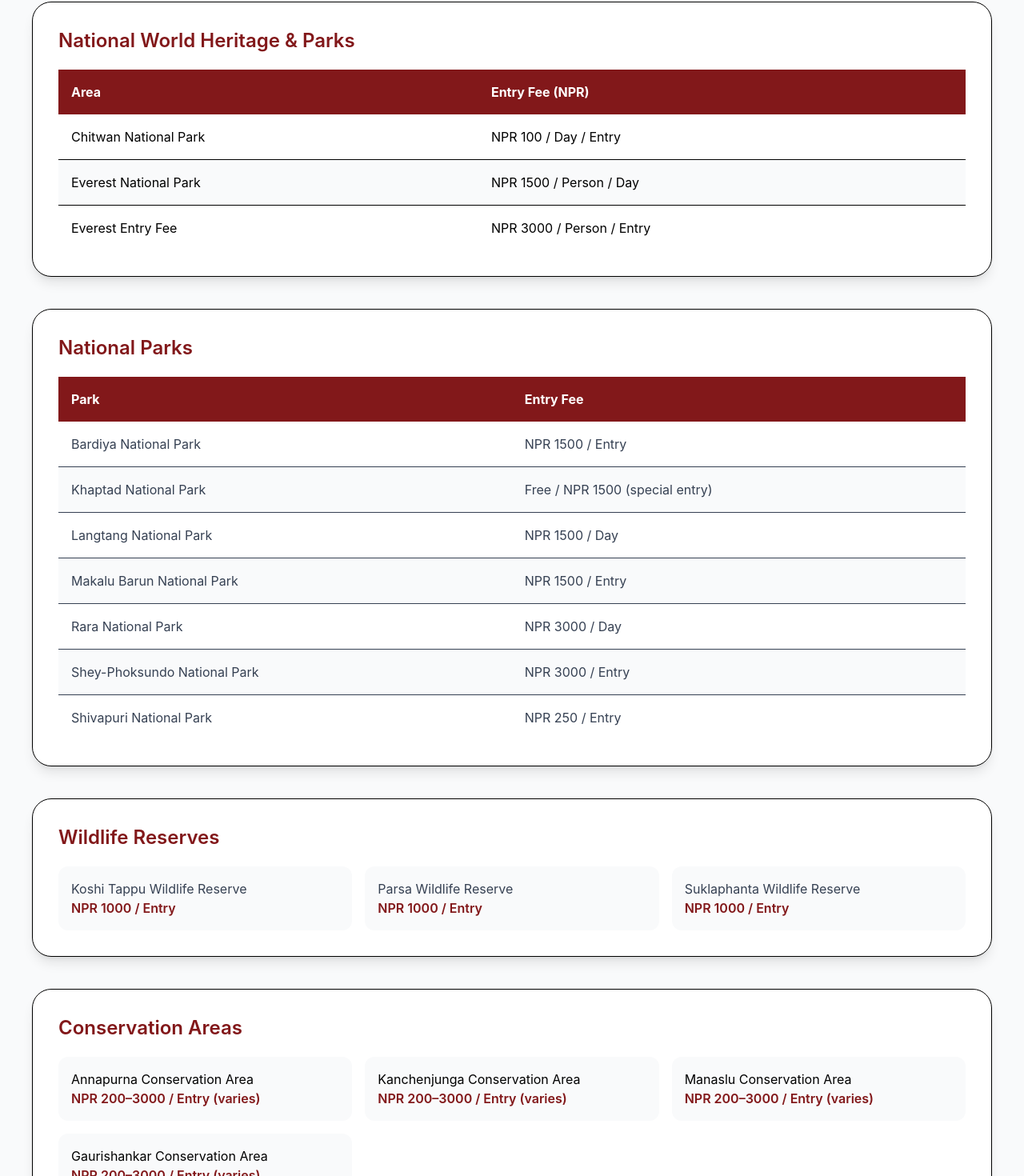
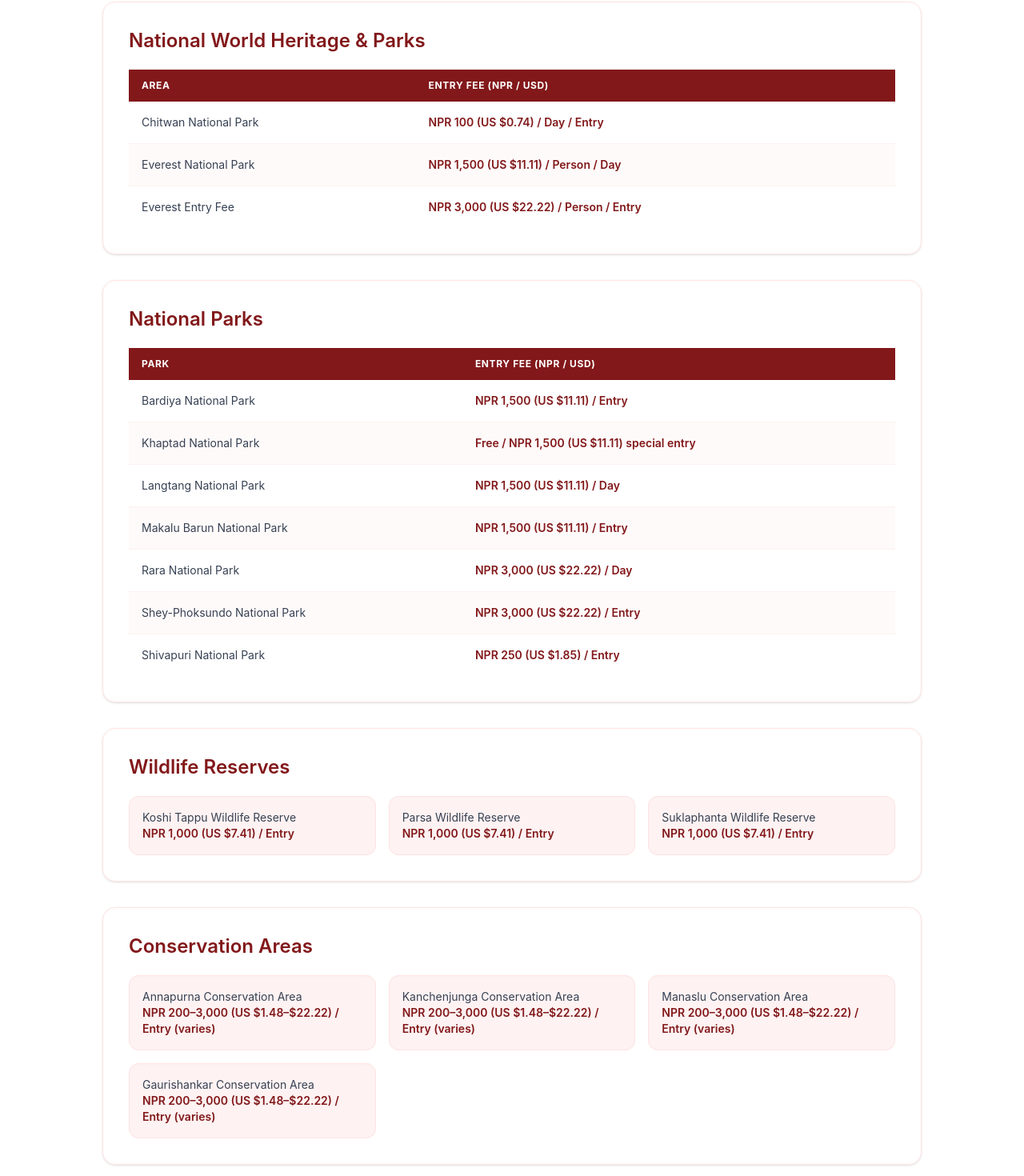
Before and after one commit to webHard1/webHard1, a React (Vite) app: page /conservativeArea in a window 1280 px wide. Shown: the part 254-1724 px from the top of the page at 80% size. Built offline with nearby package versions, Linux system fonts and the light colour scheme.

Commit message:
Information

```diff
--- a/src/Information/ConservativeArea.jsx
+++ b/src/Information/ConservativeArea.jsx
@@ -4,7 +4,7 @@ import Footer from "../Components/Home/Footer";
 const ConservativeArea = () => {
   return (
     <>
-    <div className="bg-gray-50 min-h-screen pt-24 pb-16 px-4 sm:px-6 lg:px-10">
+      <div className="min-h-screen pt-24 pb-16 px-4 sm:px-6 lg:px-10">
 
         {/* Heading */}
         <div className="text-center mb-12">
@@ -12,12 +12,10 @@ const ConservativeArea = () => {
             <h1 className="text-4xl md:text-5xl text-red-900 font-light tracking-wide">
               Conservation
             </h1>
-
             <h1 className="text-4xl md:text-5xl font-serif text-gray-800">
               Areas & Fees
             </h1>
           </div>
-
           <p className="mt-4 text-gray-600 max-w-3xl mx-auto text-sm sm:text-base">
             Entry permits and fee structure for National Parks, Wildlife Reserves,
             Conservation Areas, and Hunting Reserves in Nepal.
@@ -25,164 +23,123 @@ const ConservativeArea = () => {
         </div>
 
         {/* TABLE WRAPPER */}
-      <div className="max-w-7xl mx-auto space-y-10">
+        <div className="max-w-5xl mx-auto space-y-8">
 
           {/* National Parks + Heritage */}
-        <div className="bg-white rounded-3xl shadow-lg p-6 sm:p-8 overflow-x-auto border">
+          <div className="rounded-2xl shadow-sm p-6 sm:p-8 overflow-x-auto border border-red-100">
             <h2 className="text-2xl font-semibold text-red-900 mb-5">
               National World Heritage & Parks
             </h2>
-
-          <table className="w-full min-w-[700px] border-collapse text-sm sm:text-base">
-            <thead>
-              <tr className="bg-red-900 text-white">
-                <th className="p-4 text-left">Area</th>
-                <th className="p-4 text-left">Entry Fee (NPR)</th>
+            <table className="w-full min-w-[500px] text-sm text-left">
+              <thead className="bg-red-900 text-white uppercase text-xs tracking-wider">
+                <tr>
+                  <th className="px-4 py-3">Area</th>
+                  <th className="px-4 py-3">Entry Fee (NPR / USD)</th>
                 </tr>
               </thead>
-
-            <tbody>
-              <tr className="border-b">
-                <td className="p-4">Chitwan National Park</td>
-                <td className="p-4">NPR 100 / Day / Entry</td>
+              <tbody className="divide-y divide-red-50">
+                <tr className="bg-white hover:bg-red-50 transition-colors">
+                  <td className="px-4 py-4 text-gray-700">Chitwan National Park</td>
+                  <td className="px-4 py-4 font-semibold text-red-900">NPR 100 (US $0.74) / Day / Entry</td>
                 </tr>
-
-              <tr className="border-b bg-gray-50">
-                <td className="p-4">Everest National Park</td>
-                <td className="p-4">NPR 1500 / Person / Day</td>
+                <tr className="bg-red-50/40 hover:bg-red-50 transition-colors">
+                  <td className="px-4 py-4 text-gray-700">Everest National Park</td>
+                  <td className="px-4 py-4 font-semibold text-red-900">NPR 1,500 (US $11.11) / Person / Day</td>
                 </tr>
-
-              <tr>
-                <td className="p-4">Everest Entry Fee</td>
-                <td className="p-4">NPR 3000 / Person / Entry</td>
+                <tr className="bg-white hover:bg-red-50 transition-colors">
+                  <td className="px-4 py-4 text-gray-700">Everest Entry Fee</td>
+                  <td className="px-4 py-4 font-semibold text-red-900">NPR 3,000 (US $22.22) / Person / Entry</td>
                 </tr>
               </tbody>
             </table>
           </div>
 
           {/* National Parks */}
-        <div className="bg-white rounded-3xl shadow-lg p-6 sm:p-8 overflow-x-auto border">
+          <div className="rounded-2xl shadow-sm p-6 sm:p-8 overflow-x-auto border border-red-100">
             <h2 className="text-2xl font-semibold text-red-900 mb-5">
               National Parks
             </h2>
-
-          <table className="w-full min-w-[900px] border-collapse text-sm sm:text-base">
-            <thead>
-              <tr className="bg-red-900 text-white">
-                <th className="p-4 text-left">Park</th>
-                <th className="p-4 text-left">Entry Fee</th>
+            <table className="w-full min-w-[500px] text-sm text-left">
+              <thead className="bg-red-900 text-white uppercase text-xs tracking-wider">
+                <tr>
+                  <th className="px-4 py-3">Park</th>
+                  <th className="px-4 py-3">Entry Fee (NPR / USD)</th>
                 </tr>
               </thead>
-
-            <tbody className="text-gray-700">
-
-              <tr className="border-b">
-                <td className="p-4">Bardiya National Park</td>
-                <td className="p-4">NPR 1500 / Entry</td>
+              <tbody className="divide-y divide-red-50">
+                {[
+                  { name: "Bardiya National Park",       fee: "NPR 1,500 (US $11.11) / Entry" },
+                  { name: "Khaptad National Park",        fee: "Free / NPR 1,500 (US $11.11) special entry" },
+                  { name: "Langtang National Park",       fee: "NPR 1,500 (US $11.11) / Day" },
+                  { name: "Makalu Barun National Park",   fee: "NPR 1,500 (US $11.11) / Entry" },
+                  { name: "Rara National Park",           fee: "NPR 3,000 (US $22.22) / Day" },
+                  { name: "Shey-Phoksundo National Park", fee: "NPR 3,000 (US $22.22) / Entry" },
+                  { name: "Shivapuri National Park",      fee: "NPR 250 (US $1.85) / Entry" },
+                ].map((row, i) => (
+                  <tr key={i} className={`hover:bg-red-50 transition-colors ${i % 2 === 0 ? "bg-white" : "bg-red-50/40"}`}>
+                    <td className="px-4 py-4 text-gray-700">{row.name}</td>
+                    <td className="px-4 py-4 font-semibold text-red-900">{row.fee}</td>
                   </tr>
-
-              <tr className="border-b bg-gray-50">
-                <td className="p-4">Khaptad National Park</td>
-                <td className="p-4">Free / NPR 1500 (special entry)</td>
-              </tr>
-
-              <tr className="border-b">
-                <td className="p-4">Langtang National Park</td>
-                <td className="p-4">NPR 1500 / Day</td>
-              </tr>
-
-              <tr className="border-b bg-gray-50">
-                <td className="p-4">Makalu Barun National Park</td>
-                <td className="p-4">NPR 1500 / Entry</td>
-              </tr>
-
-              <tr className="border-b">
-                <td className="p-4">Rara National Park</td>
-                <td className="p-4">NPR 3000 / Day</td>
-              </tr>
-
-              <tr className="border-b bg-gray-50">
-                <td className="p-4">Shey-Phoksundo National Park</td>
-                <td className="p-4">NPR 3000 / Entry</td>
-              </tr>
-
-              <tr>
-                <td className="p-4">Shivapuri National Park</td>
-                <td className="p-4">NPR 250 / Entry</td>
-              </tr>
-
+                ))}
               </tbody>
             </table>
           </div>
 
           {/* Wildlife Reserves */}
-        <div className="bg-white rounded-3xl shadow-lg p-6 sm:p-8 border">
+          <div className="rounded-2xl shadow-sm p-6 sm:p-8 border border-red-100">
             <h2 className="text-2xl font-semibold text-red-900 mb-5">
               Wildlife Reserves
             </h2>
-
-          <div className="grid md:grid-cols-3 gap-4 text-sm sm:text-base text-gray-700">
-
-            <div className="bg-gray-50 p-4 rounded-xl">
-              Koshi Tappu Wildlife Reserve <br />
-              <span className="text-red-900 font-semibold">NPR 1000 / Entry</span>
+            <div className="grid md:grid-cols-3 gap-4 text-sm">
+              {[
+                "Koshi Tappu Wildlife Reserve",
+                "Parsa Wildlife Reserve",
+                "Suklaphanta Wildlife Reserve",
+              ].map((item, i) => (
+                <div key={i} className="bg-red-50 border border-red-100 p-4 rounded-xl text-gray-700">
+                  {item} <br />
+                  <span className="text-red-900 font-semibold">NPR 1,000 (US $7.41) / Entry</span>
                 </div>
-
-            <div className="bg-gray-50 p-4 rounded-xl">
-              Parsa Wildlife Reserve <br />
-              <span className="text-red-900 font-semibold">NPR 1000 / Entry</span>
-            </div>
-
-            <div className="bg-gray-50 p-4 rounded-xl">
-              Suklaphanta Wildlife Reserve <br />
-              <span className="text-red-900 font-semibold">NPR 1000 / Entry</span>
-            </div>
-
+              ))}
             </div>
           </div>
 
           {/* Conservation Areas */}
-        <div className="bg-white rounded-3xl shadow-lg p-6 sm:p-8 border">
+          <div className="rounded-2xl shadow-sm p-6 sm:p-8 border border-red-100">
             <h2 className="text-2xl font-semibold text-red-900 mb-5">
               Conservation Areas
             </h2>
-
-          <div className="grid sm:grid-cols-2 lg:grid-cols-3 gap-4 text-sm sm:text-base">
-
+            <div className="grid sm:grid-cols-2 lg:grid-cols-3 gap-4 text-sm">
               {[
                 "Annapurna Conservation Area",
                 "Kanchenjunga Conservation Area",
                 "Manaslu Conservation Area",
                 "Gaurishankar Conservation Area",
               ].map((item, i) => (
-              <div key={i} className="bg-gray-50 p-4 rounded-xl">
+                <div key={i} className="bg-red-50 border border-red-100 p-4 rounded-xl text-gray-700">
                   {item} <br />
-                <span className="text-red-900 font-semibold">
-                  NPR 200–3000 / Entry (varies)
-                </span>
+                  <span className="text-red-900 font-semibold">NPR 200–3,000 (US $1.48–$22.22) / Entry (varies)</span>
                 </div>
               ))}
-
             </div>
           </div>
 
           {/* Hunting Reserve */}
-        <div className="bg-white rounded-3xl shadow-lg p-6 sm:p-8 border">
+          <div className="rounded-2xl shadow-sm p-6 sm:p-8 border border-red-100">
             <h2 className="text-2xl font-semibold text-red-900 mb-5">
               Hunting Reserve
             </h2>
-
-          <div className="bg-gray-50 p-5 rounded-xl text-gray-700">
+            <div className="bg-red-50 border border-red-100 p-5 rounded-xl text-gray-700">
               Dhorpatan Hunting Reserve <br />
-            <span className="text-red-900 font-semibold">
-              NPR 1500 – 3000 / Entry (varies by permit type)
-            </span>
+              <span className="text-red-900 font-semibold">NPR 1,500–3,000 (US $11.11–$22.22) / Entry (varies by permit type)</span>
             </div>
           </div>
 
+          <p className="text-xs text-gray-600 mt-4 text-center">* Converted at approximately 1 USD = NPR 135. Rates may vary.</p>
+
         </div>
       </div>
-    <Footer/>
+      <Footer />
     </>
   );
 };
--- a/src/Information/VisaInformation.jsx
+++ b/src/Information/VisaInformation.jsx
@@ -4,7 +4,7 @@ import Footer from "../Components/Home/Footer";
 const VisaInformation = () => {
   return (
     <>
-    <div className="bg-gray-50 min-h-screen pt-24 pb-16 px-4 sm:px-6 lg:px-10">
+      <div className="min-h-screen pt-24 pb-16 px-4 sm:px-6 lg:px-10">
 
         {/* Heading */}
         <div className="text-center mb-14">
@@ -12,12 +12,10 @@ const VisaInformation = () => {
             <h1 className="text-4xl md:text-5xl text-red-900 font-light tracking-wide">
               Visa
             </h1>
-
             <h1 className="text-4xl md:text-5xl font-serif text-gray-800">
               Information
             </h1>
           </div>
-
           <p className="mt-5 text-gray-600 max-w-3xl mx-auto text-sm sm:text-base leading-relaxed">
             Important visa details, entry requirements, visa fees, and
             immigration information for travelers visiting Nepal.
@@ -25,21 +23,19 @@ const VisaInformation = () => {
         </div>
 
         {/* Main Container */}
-      <div className="max-w-7xl mx-auto grid gap-8">
+        <div className="max-w-5xl mx-auto grid gap-8">
 
           {/* Intro */}
-        <div className="bg-white rounded-3xl shadow-lg p-6 sm:p-8 border border-gray-200">
+          <div className="rounded-2xl shadow-sm p-6 sm:p-8 border border-red-100">
             <h2 className="text-2xl font-semibold text-red-900 mb-5">
               Visa on Arrival
             </h2>
-
             <p className="text-gray-700 leading-8 text-sm sm:text-base">
               A visa for Nepal can be obtained on arrival at the Tribhuvan
               International Airport, Kathmandu and at border entry points in
               Kakadvitta, Birgunj, Bhairahawa, Nepalgunj, Gaddachowki on the
               Nepal–India border and Kodari on the Nepal–China border.
             </p>
-
             <p className="text-gray-700 leading-8 mt-4 text-sm sm:text-base">
               Outside of Nepal, visas can also be obtained at the nearest Nepal
               Embassy or Diplomatic Mission. To renew a visa, travelers can visit
@@ -48,164 +44,121 @@ const VisaInformation = () => {
           </div>
 
           {/* Visa Requirements */}
-        <div className="bg-white rounded-3xl shadow-lg p-6 sm:p-8 border border-gray-200">
+          <div className="rounded-2xl shadow-sm p-6 sm:p-8 border border-red-100">
             <h2 className="text-2xl font-semibold text-red-900 mb-5">
               Visa Requirements
             </h2>
-
             <ul className="space-y-4 text-gray-700 text-sm sm:text-base leading-7">
-            <li>
-              • A valid passport and one passport-size photo with a light
-              background are required.
-            </li>
-
-            <li>
-              • Visa fees can be paid only in convertible currencies such as
-              Euro, Swiss Franc, Pound Sterling, US Dollar, Australian Dollar,
-              Canadian Dollar, Hong Kong Dollar, Singapore Dollar, and Japanese
-              Yen.
-            </li>
-
-            <li>
-              • Credit cards, Indian currency, and Nepalese currency are not
-              accepted for visa payment.
-            </li>
+              <li>• A valid passport and one passport-size photo with a light background are required.</li>
+              <li>• Visa fees can be paid only in convertible currencies such as Euro, Swiss Franc, Pound Sterling, US Dollar, Australian Dollar, Canadian Dollar, Hong Kong Dollar, Singapore Dollar, and Japanese Yen.</li>
+              <li>• Credit cards, Indian currency, and Nepalese currency are not accepted for visa payment.</li>
             </ul>
           </div>
 
           {/* Tourist Visa Table */}
-        <div className="bg-white rounded-3xl shadow-lg p-6 sm:p-8 border border-gray-200 overflow-x-auto">
+          <div className="rounded-2xl shadow-sm p-6 sm:p-8 border border-red-100 overflow-x-auto">
             <h2 className="text-2xl font-semibold text-red-900 mb-6">
               Tourist Visa Nepal
             </h2>
-
-          <table className="w-full border-collapse min-w-[500px]">
-            <thead>
-              <tr className="bg-red-900 text-white">
-                <th className="p-4 text-left">Visa Facility</th>
-                <th className="p-4 text-left">Duration</th>
-                <th className="p-4 text-left">Fee</th>
+            <table className="w-full text-sm text-left min-w-[500px]">
+              <thead className="bg-red-900 text-white uppercase text-xs tracking-wider">
+                <tr>
+                  <th className="px-4 py-3">Visa Facility</th>
+                  <th className="px-4 py-3">Duration</th>
+                  <th className="px-4 py-3">Fee (NPR / USD)</th>
                 </tr>
               </thead>
-
-            <tbody>
-              <tr className="border-b">
-                <td className="p-4">Multiple Entry</td>
-                <td className="p-4">15 Days</td>
-                <td className="p-4">US $30</td>
+              <tbody className="divide-y divide-red-50">
+                <tr className="bg-white hover:bg-red-50 transition-colors">
+                  <td className="px-4 py-4 text-gray-700">Multiple Entry</td>
+                  <td className="px-4 py-4 text-gray-700">15 Days</td>
+                  <td className="px-4 py-4 font-semibold text-red-900">NPR 4,050 (US $30)</td>
                 </tr>
-
-              <tr className="border-b bg-gray-50">
-                <td className="p-4">Multiple Entry</td>
-                <td className="p-4">30 Days</td>
-                <td className="p-4">US $50</td>
+                <tr className="bg-red-50/40 hover:bg-red-50 transition-colors">
+                  <td className="px-4 py-4 text-gray-700">Multiple Entry</td>
+                  <td className="px-4 py-4 text-gray-700">30 Days</td>
+                  <td className="px-4 py-4 font-semibold text-red-900">NPR 6,750 (US $50)</td>
                 </tr>
-
-              <tr>
-                <td className="p-4">Multiple Entry</td>
-                <td className="p-4">90 Days</td>
-                <td className="p-4">US $125</td>
+                <tr className="bg-white hover:bg-red-50 transition-colors">
+                  <td className="px-4 py-4 text-gray-700">Multiple Entry</td>
+                  <td className="px-4 py-4 text-gray-700">90 Days</td>
+                  <td className="px-4 py-4 font-semibold text-red-900">NPR 16,875 (US $125)</td>
                 </tr>
               </tbody>
             </table>
           </div>
 
           {/* Gratis Visa */}
-        <div className="bg-white rounded-3xl shadow-lg p-6 sm:p-8 border border-gray-200">
+          <div className="rounded-2xl shadow-sm p-6 sm:p-8 border border-red-100">
             <h2 className="text-2xl font-semibold text-red-900 mb-5">
               Gratis (Free) Visa
             </h2>
-
             <p className="text-gray-700 leading-8 text-sm sm:text-base">
               For the first visit in one visa year (January to December), a free
               30-day visa is available for nationals of South Asian countries such
               as Bangladesh, Bhutan, Maldives, Pakistan, and Sri Lanka.
             </p>
-
             <p className="text-gray-700 leading-8 mt-4 text-sm sm:text-base">
               Indian nationals do not require a visa to enter Nepal.
             </p>
           </div>
 
           {/* Indian Nationals */}
-        <div className="bg-white rounded-3xl shadow-lg p-6 sm:p-8 border border-gray-200">
+          <div className="rounded-2xl shadow-sm p-6 sm:p-8 border border-red-100">
             <h2 className="text-2xl font-semibold text-red-900 mb-5">
               Nepal Visa for Indian Nationals
             </h2>
-
             <p className="text-gray-700 mb-5 leading-7">
               Indian nationals do not require a visa to enter Nepal. Travelers
               must carry any one of the following documents:
             </p>
-
             <div className="grid sm:grid-cols-2 gap-4 text-gray-700 text-sm sm:text-base">
-            <div className="bg-gray-50 p-4 rounded-xl">
-              1. Passport
+              {[
+                "1. Passport",
+                "2. Driving License with Photo",
+                "3. Government-issued Photo ID",
+                "4. Ration Card with Photo",
+                "5. Election Commission Card",
+                "6. Embassy of India ID Card",
+              ].map((item) => (
+                <div key={item} className="bg-red-50 border border-red-100 p-4 rounded-xl text-gray-700">
+                  {item}
                 </div>
-
-            <div className="bg-gray-50 p-4 rounded-xl">
-              2. Driving License with Photo
-            </div>
-
-            <div className="bg-gray-50 p-4 rounded-xl">
-              3. Government-issued Photo ID
-            </div>
-
-            <div className="bg-gray-50 p-4 rounded-xl">
-              4. Ration Card with Photo
-            </div>
-
-            <div className="bg-gray-50 p-4 rounded-xl">
-              5. Election Commission Card
-            </div>
-
-            <div className="bg-gray-50 p-4 rounded-xl">
-              6. Embassy of India ID Card
-            </div>
-
-            <div className="bg-gray-50 p-4 rounded-xl sm:col-span-2">
-              7. ID Card issued by Sub-divisional Magistrate or higher-ranking
-              officials
+              ))}
+              <div className="bg-red-50 border border-red-100 p-4 rounded-xl text-gray-700 sm:col-span-2">
+                7. ID Card issued by Sub-divisional Magistrate or higher-ranking officials
               </div>
             </div>
           </div>
 
           {/* Chinese Nationals */}
-        <div className="bg-white rounded-3xl shadow-lg p-6 sm:p-8 border border-gray-200">
+          <div className="rounded-2xl shadow-sm p-6 sm:p-8 border border-red-100">
             <h2 className="text-2xl font-semibold text-red-900 mb-5">
               Nepal Visa for Chinese Nationals
             </h2>
-
             <p className="text-gray-700 leading-8 text-sm sm:text-base">
               Chinese nationals applying for tourist visas to Nepal are provided
               gratis tourist visas from Nepali missions in:
             </p>
-
             <ul className="mt-5 grid sm:grid-cols-2 gap-4 text-gray-700">
-            <li className="bg-gray-50 p-4 rounded-xl">
-              Embassy of Nepal, Beijing
+              {[
+                "Embassy of Nepal, Beijing",
+                "Consulate General of Nepal, Lhasa",
+                "Consulate General of Nepal, Hong Kong",
+                "Honorary Consulate of Nepal, Shanghai",
+              ].map((item) => (
+                <li key={item} className="bg-red-50 border border-red-100 p-4 rounded-xl">
+                  {item}
                 </li>
-
-            <li className="bg-gray-50 p-4 rounded-xl">
-              Consulate General of Nepal, Lhasa
-            </li>
-
-            <li className="bg-gray-50 p-4 rounded-xl">
-              Consulate General of Nepal, Hong Kong
-            </li>
-
-            <li className="bg-gray-50 p-4 rounded-xl">
-              Honorary Consulate of Nepal, Shanghai
-            </li>
+              ))}
             </ul>
           </div>
 
           {/* Other Visa */}
-        <div className="bg-white rounded-3xl shadow-lg p-6 sm:p-8 border border-gray-200">
+          <div className="rounded-2xl shadow-sm p-6 sm:p-8 border border-red-100">
             <h2 className="text-2xl font-semibold text-red-900 mb-5">
               Other Visa Information
             </h2>
-
             <p className="text-gray-700 leading-8 text-sm sm:text-base">
               Nationals from Nigeria, Ghana, Zimbabwe, Swaziland, Cameroon,
               Somalia, Liberia, Ethiopia, Iraq, Palestine, and Afghanistan must
@@ -215,20 +168,23 @@ const VisaInformation = () => {
           </div>
 
          {/* Visa Extension */}
-        <div className="bg-red-900 text-white rounded-3xl shadow-xl p-6 sm:p-8">
-          <h2 className="text-2xl font-semibold mb-4">
+<div className="rounded-2xl shadow-sm p-6 sm:p-8 border border-red-100">
+  <h2 className="text-2xl font-semibold text-red-900 mb-4">
     Visa Extension for Nepal
   </h2>
-
-          <p className="leading-8 text-sm sm:text-base">
+  <p className="text-gray-700 leading-8 text-sm sm:text-base">
     Tourists can stay in Nepal for a maximum of 150 days within a visa
     year (January 1 to December 31).
   </p>
 </div>
 
+          <p className="text-xs text-gray-600 mt-2 text-center">
+            * Converted at approximately 1 USD = NPR 135. Rates may vary.
+          </p>
+
         </div>
       </div>
-    <Footer/>
+      <Footer />
     </>
   );
 };
```
Also changed, not shown: src/Information/TrekkingPermit.jsx (+72 -9 lines). Lines whose indentation alone changed are shown as unchanged.
